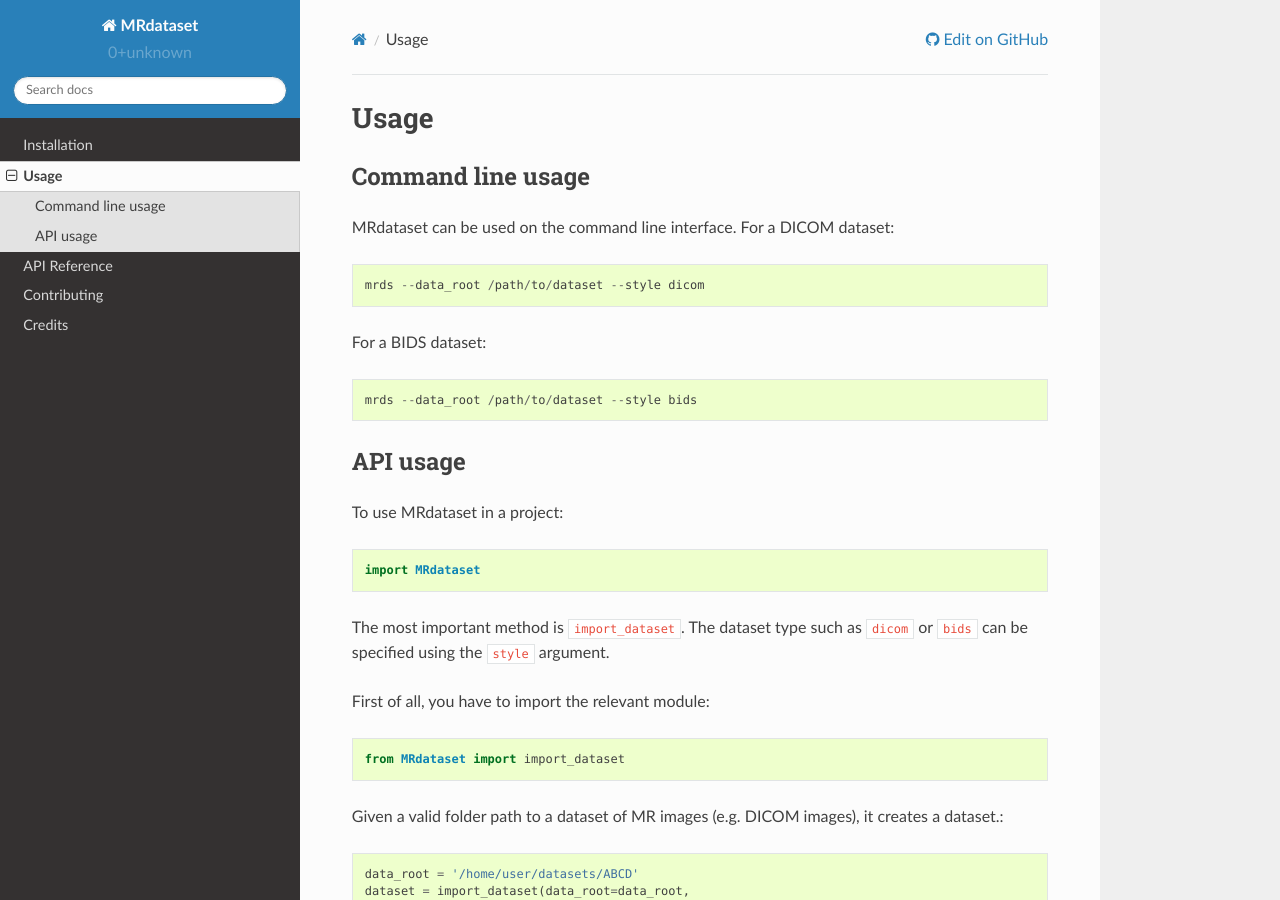
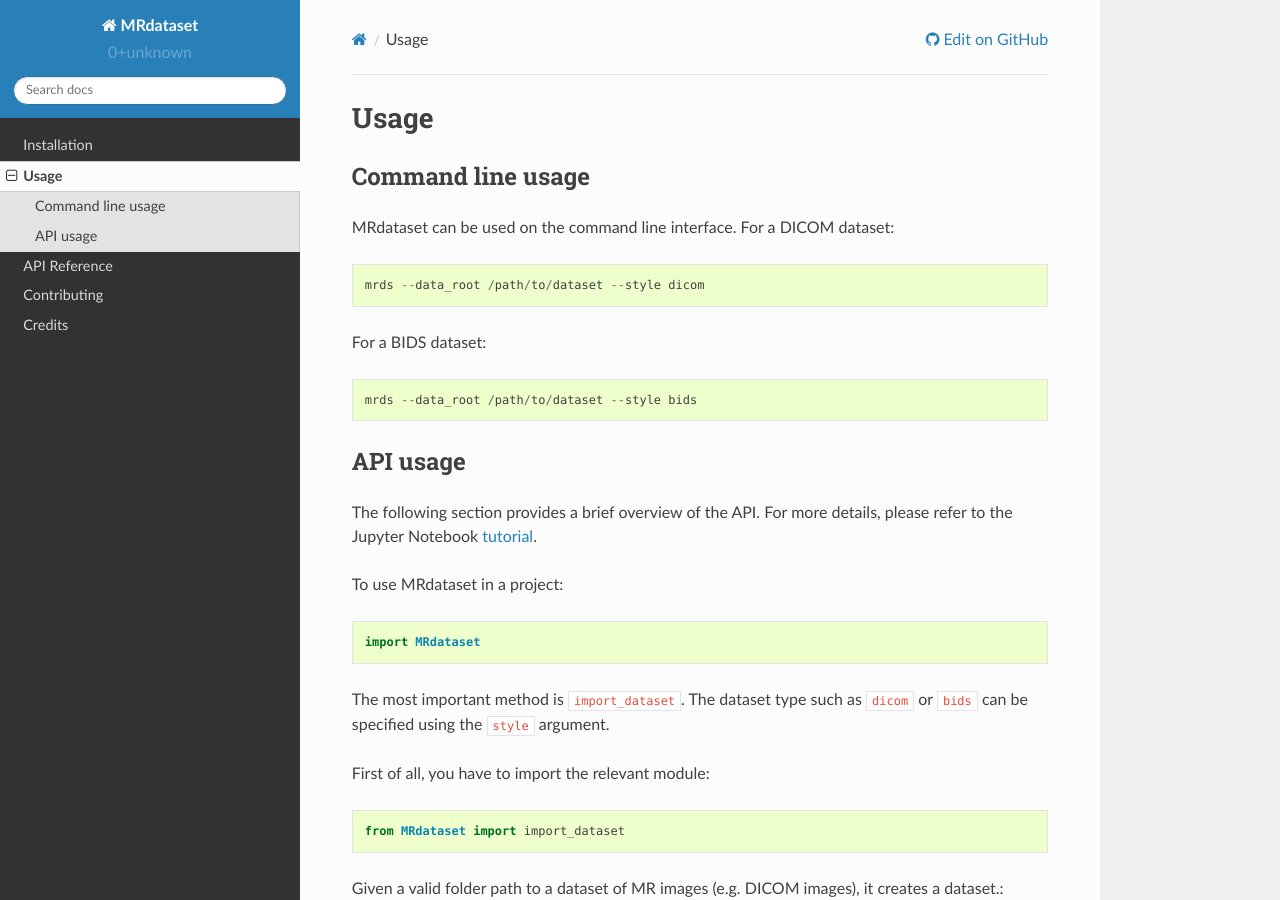
Before and after one commit to Open-Minds-Lab/MRdataset, a Sphinx documentation site: the page built from docs/usage.rst, in a window 1280 px wide and 900 px high. Built offline with Sphinx 7.4.7 and the Read the Docs theme 2.0.0, drawn with Linux system fonts in a browser that asks for light colours.

Commit message:
change: add tutorial link to usage.rst

```diff
--- a/docs/usage.rst
+++ b/docs/usage.rst
@@ -15,6 +15,8 @@ For a BIDS dataset::
 
 API usage
 ----------------------
+The following section provides a brief overview of the API. For more details,
+please refer to the Jupyter Notebook `tutorial`_.
 
 To use MRdataset in a project::
 
@@ -64,4 +66,7 @@ Similarly, to load a dataset::
 
     from MRdataset import load_mr_dataset
     dataset = load_mr_dataset('/home/user/datasets/xyz.mrds.pkl')
+
 Note that the dataset is saved as a pickle file with an extension ``.mrds.pkl``.
+
+.. _tutorial: https://nbviewer.org/github/Open-Minds-Lab/MRdataset/blob/parallel/docs/usage.ipynb
```
